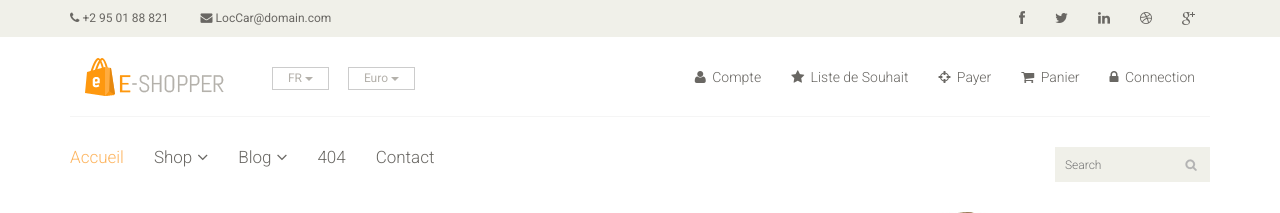
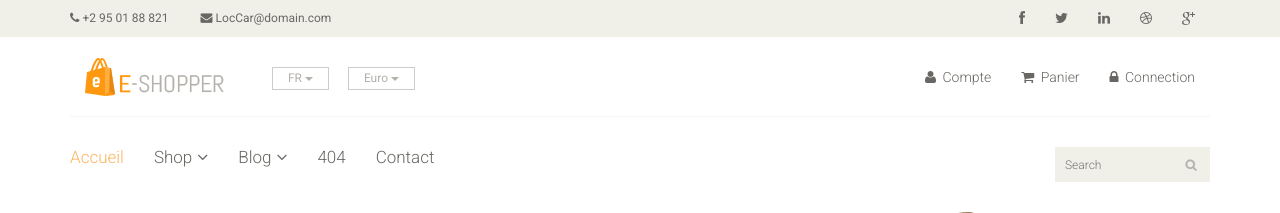
Before and after one commit to firestormXCV/Projet-Pweb, a PHP site: page / in a window 1280 px wide. Shown: the top 213 px of the page. Run offline with PHP 8.4, Linux system fonts and the light colour scheme; data that the repository does not hold is empty.

Commit message:
Update listeVoiture.tpl

```diff
--- a/vue/voiture/listeVoiture.tpl
+++ b/vue/voiture/listeVoiture.tpl
@@ -87,8 +87,6 @@
 						<div class="shop-menu clearfix pull-right">
 							<ul class="nav navbar-nav">
 								<li><a href=""><i class="fa fa-user"></i> Compte</a></li>
-								<li><a href=""><i class="fa fa-star"></i> Liste de Souhait</a></li>
-								<li><a href="checkout.html"><i class="fa fa-crosshairs"></i> Payer</a></li>
 								<li><a href="cart.html"><i class="fa fa-shopping-cart"></i> Panier</a></li>
 								<li><a href="index.php?controle=utilisateur&action=identClient"><i class="fa fa-lock"></i> Connection </a></li>
 							</ul>
@@ -269,9 +267,6 @@
 								</div>";
 							$list[] = $car[3];
 							unset($car);
-
-
-
 						}
 
 						?>
```
